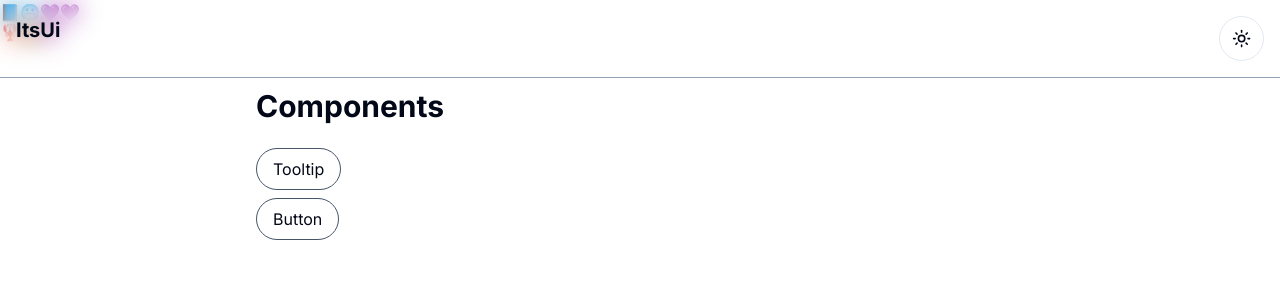
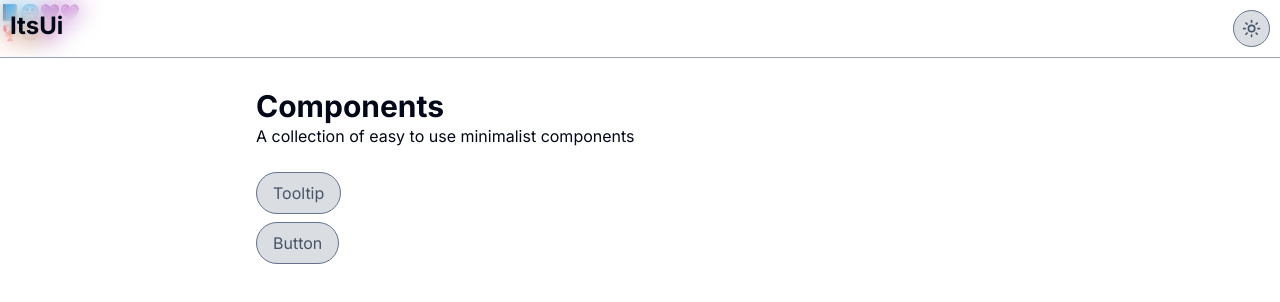
Before and after one commit to whyDoILoveThis/itsui, a Next.js app: page / in a window 1280 px wide. Shown: the top 302 px of the page. Built offline with nearby package versions, Linux system fonts and the light colour scheme.

Commit message:
minor changes

```diff
--- a/app/globals.css
+++ b/app/globals.css
@@ -111,6 +111,11 @@
   rounded-full
 }
 
+.btn-round {
+  @apply
+  px-2
+}
+
 .btn-blue {
   @apply
   text-blue-600
--- a/app/its-btn/CodeSnipButtonCSS.ts
+++ b/app/its-btn/CodeSnipButtonCSS.ts
@@ -16,6 +16,11 @@ export const CodeSnipButtonCSS = `
     px-4
     border
     rounded-full
+  }
+
+  .btn-round {
+    @apply
+    px-2
   }
 
   .btn-blue {
--- a/app/layout.tsx
+++ b/app/layout.tsx
@@ -30,8 +30,8 @@ export default function RootLayout({
             enableSystem
             disableTransitionOnChange
           >
-            <nav className="fixed border-b border-slate-400 flex justify-between top-0 left-0 w-full bg-white bg-opacity-10 backdrop-blur-md z-[50] p-4">
-              <Link href="/" className="text-xl font-bold">ItsUi</Link> <ModeToggle />
+            <nav className="fixed border-b border-slate-400 flex justify-between top-0 left-0 w-full bg-white bg-opacity-10 backdrop-blur-md z-[50] p-2.5">
+              <Link href="/" className="text-2xl font-bold">ItsUi</Link> <ModeToggle />
             </nav>
             <p className="fixed top-0 left-0">📘🥶💜💜</p>
             <p className="fixed top-5 left-0">🦞🤬💜</p>
--- a/app/page.tsx
+++ b/app/page.tsx
@@ -15,10 +15,13 @@ export default function Home() {
   ]
   return (
     <article className={`p-4 pt-12 flex flex-col gap-2`}>
-      <h1 className="text-3xl font-bold mb-4">Components</h1>
+      <div>
+        <h1 className="text-3xl font-bold">Components</h1>
+        <p className='mb-4'>A collection of easy to use minimalist components</p>
+      </div>
       {links.map((link, index) => (
 
-     <Link key={index} className="w-fit border rounded-full border-slate-600 p-2 px-4" href={link.href}>{link.label}</Link>
+     <Link key={index} className="btn" href={link.href}>{link.label}</Link>
       ))}
 
     </article>
--- a/components/ModeToggle.tsx
+++ b/components/ModeToggle.tsx
@@ -10,7 +10,7 @@ export function ModeToggle() {
 
   return (
 
-        <button className='relative border rounded-full p-3' onClick={() => {theme === "dark" ? setTheme("light") : setTheme("dark")}}  >
+        <button className='relative btn btn-round' onClick={() => {theme === "dark" ? setTheme("light") : setTheme("dark")}}  >
           <Sun className=" top-0 h-[1.2rem] w-[1.2rem] rotate-0 dark:hidden transition-all dark:-rotate-90" />
           <Moon className=" w-0 h-0 dark:h-[1.2rem]  dark:w-[1.2rem] rotate-90 transition-all dark:rotate-0" />
           <span className="sr-only">Toggle theme</span>
```
